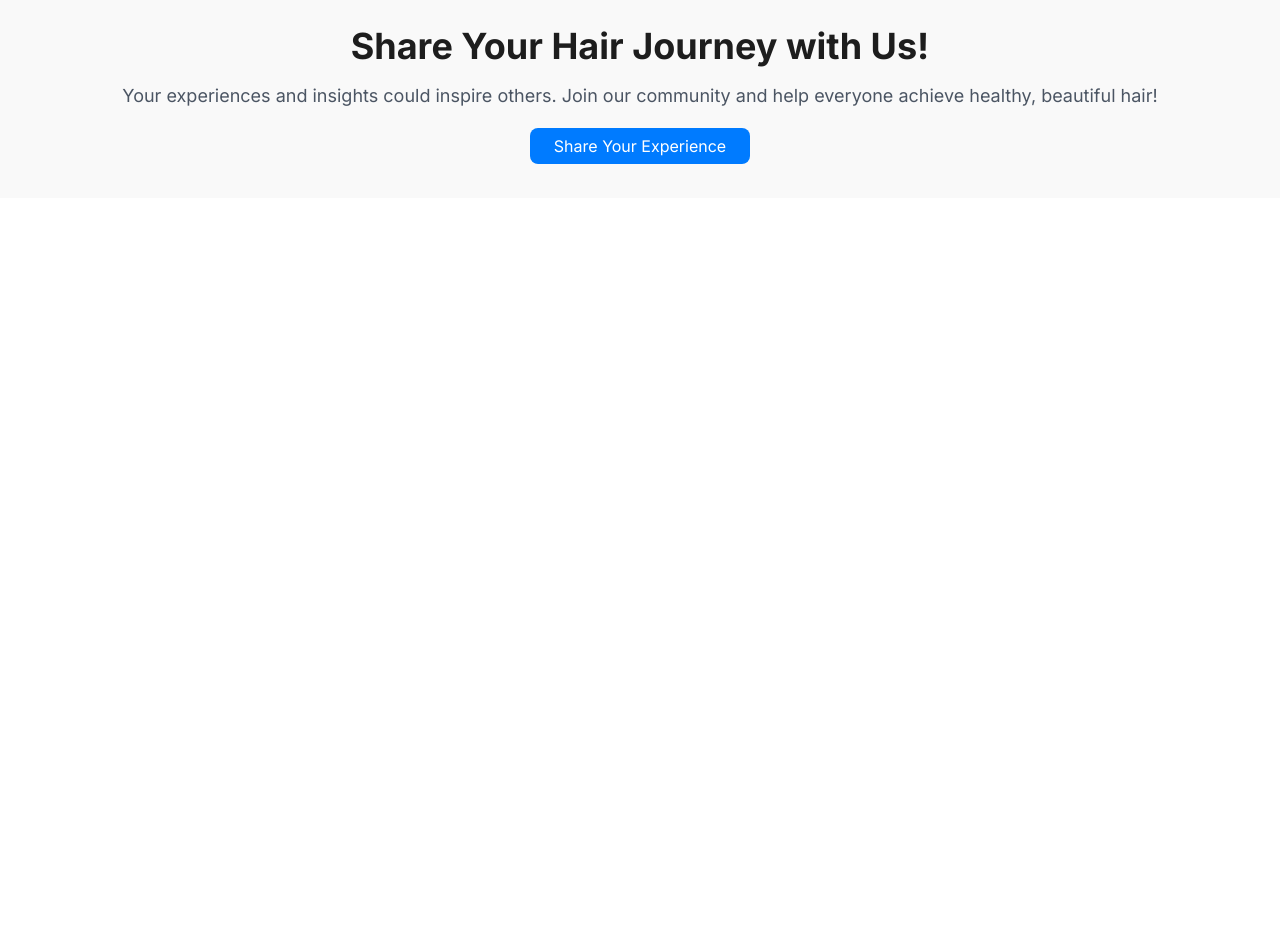
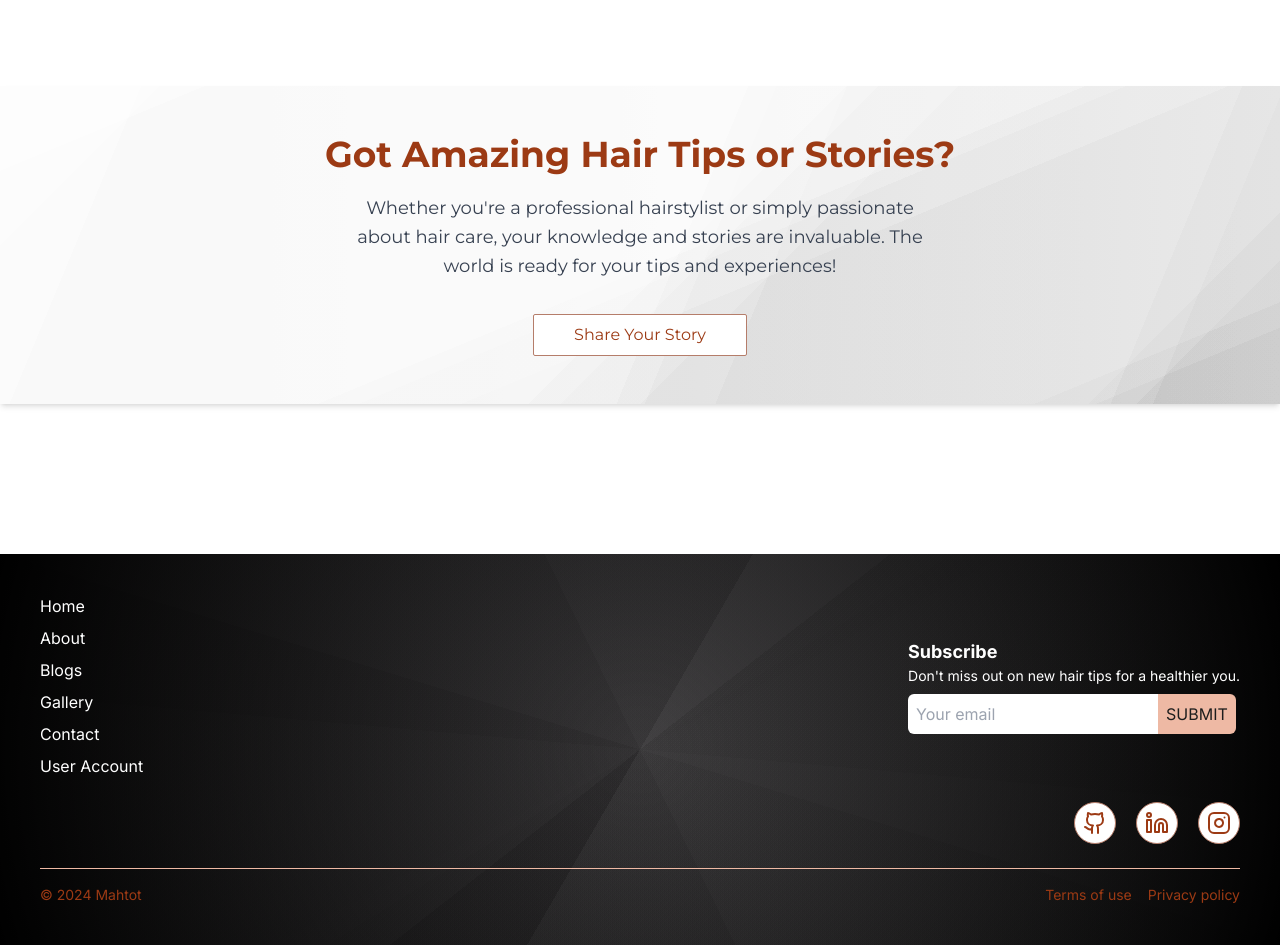
Before and after one commit to Mahtot/Hair-blog-Platform, a Next.js app: page / in a window 1280 px wide. Shown: the part 5680-6625 px from the top of the page. Before the commit the page ends 5878 px from the top, so only its background shows below. Built offline with nearby package versions, Linux system fonts and the light colour scheme.

Commit message:
done with the homepage

```diff
--- a/app/globals.css
+++ b/app/globals.css
@@ -93,3 +93,68 @@ body {
     linear-gradient(90deg, rgb(195, 195, 195), rgb(228, 228, 228));
   background-blend-mode: overlay, overlay, overlay, normal;
 }
+
+.footer {
+  background-image: radial-gradient(
+      circle at center center,
+      transparent,
+      rgb(0, 0, 0)
+    ),
+    linear-gradient(
+      300deg,
+      rgba(198, 198, 198, 0.05) 0%,
+      rgba(198, 198, 198, 0.05) 50%,
+      rgba(11, 11, 11, 0.05) 50%,
+      rgba(11, 11, 11, 0.05) 100%
+    ),
+    linear-gradient(
+      64deg,
+      rgba(54, 54, 54, 0.05) 0%,
+      rgba(54, 54, 54, 0.05) 50%,
+      rgba(132, 132, 132, 0.05) 50%,
+      rgba(132, 132, 132, 0.05) 100%
+    ),
+    linear-gradient(
+      17deg,
+      rgba(57, 57, 57, 0.05) 0%,
+      rgba(57, 57, 57, 0.05) 50%,
+      rgba(128, 128, 128, 0.05) 50%,
+      rgba(128, 128, 128, 0.05) 100%
+    ),
+    linear-gradient(
+      332deg,
+      rgba(97, 97, 97, 0.05) 0%,
+      rgba(97, 97, 97, 0.05) 50%,
+      rgba(85, 85, 85, 0.05) 50%,
+      rgba(85, 85, 85, 0.05) 100%
+    ),
+    linear-gradient(
+      148deg,
+      rgba(237, 237, 237, 0.05) 0%,
+      rgba(237, 237, 237, 0.05) 50%,
+      rgba(211, 211, 211, 0.05) 50%,
+      rgba(211, 211, 211, 0.05) 100%
+    ),
+    linear-gradient(
+      142deg,
+      rgba(168, 168, 168, 0.05) 0%,
+      rgba(168, 168, 168, 0.05) 50%,
+      rgba(32, 32, 32, 0.05) 50%,
+      rgba(32, 32, 32, 0.05) 100%
+    ),
+    linear-gradient(
+      15deg,
+      rgba(225, 225, 225, 0.05) 0%,
+      rgba(225, 225, 225, 0.05) 50%,
+      rgba(228, 228, 228, 0.05) 50%,
+      rgba(228, 228, 228, 0.05) 100%
+    ),
+    linear-gradient(
+      5deg,
+      rgba(104, 104, 104, 0.05) 0%,
+      rgba(104, 104, 104, 0.05) 50%,
+      rgba(43, 43, 43, 0.05) 50%,
+      rgba(43, 43, 43, 0.05) 100%
+    ),
+    radial-gradient(circle at center center, hsl(290, 5%, 8%), hsl(290, 5%, 8%));
+}
--- a/app/page.tsx
+++ b/app/page.tsx
@@ -1,5 +1,6 @@
 import Cta from "@/components/Cta";
 import ExpertTips from "@/components/ExpertTips";
+import Footer from "@/components/Footer";
 import HairStyles from "@/components/HairStyles";
 import Headline from "@/components/Headline";
 import HeroSection from "@/components/HeroSection";
@@ -19,6 +20,7 @@ export default function Home() {
       <HairStyles />
       <OurCommunitys />
       <Cta />
+      <Footer />
     </main>
   );
 }
--- a/components/Cta.tsx
+++ b/components/Cta.tsx
@@ -1,23 +1,21 @@
-import Link from "next/link"
+import Link from "next/link";
+
 const Cta = () => {
     return (
-        <div className="bg-[#f9f9f9] py-10 text-center">
-            <h2 className="text-3xl md:text-4xl font-bold text-[#1d1d1d] mb-4">
-                Share Your Hair Journey with Us!
-            </h2>
-            <p className="text-lg text-gray-600 mb-6">
-                Your experiences and insights could inspire others. Join our community and help everyone achieve healthy, beautiful hair!
+        <div className="cta flex flex-col items-center  py-12 px-4 text-center mt-[100px]  shadow-md font-montserrat">
+            <h1 className="font-bold text-3xl md:text-4xl text-[#9C3A14] font-montserrat mb-5">
+                Got Amazing Hair Tips or Stories?
+            </h1>
+            <p className="text-lg text-gray-700 mb-8 max-w-xl mx-auto leading-relaxed font-montserrat">
+                Whether you're a professional hairstylist or simply passionate about hair care,
+                your knowledge and stories are invaluable. The world is ready for your tips and experiences!
             </p>
-            <a
-                href="/post-blog"  // Adjust the link to your blog posting page
-                className="bg-[#007bff] text-white py-2 px-6 rounded-lg hover:bg-[#0056b3] transition duration-300"
-            >
-                Share Your Experience
-            </a>
+            <Link href={`blogs`} className="mt-auto max-w-max p-2 px-10 rounded-sm flex gap-2 border border-[#b57d6a] bg-white text-[#9C3A14] hover:text-white hover:bg-[#9C3A14] transition-all duration-300">
+                Share Your Story
+
+            </Link>
         </div>
     );
 };
 
-
-
-export default Cta
+export default Cta;
--- /dev/null
+++ b/components/Footer.tsx
@@ -0,0 +1,71 @@
+'use client';
+import logo from "@/public/logo.png";
+import SocialLinks from "./SocialLinks";
+import Link from "next/link";
+import Image from "next/image";
+import { useState } from "react";
+
+const Footer = () => {
+    const menuItems = [
+        { name: 'Home', to: '/' },
+        { name: 'About', to: '/about' },
+        { name: 'Blogs', to: '/blogs' },
+        { name: 'Gallery', to: '/gallery' },
+        { name: 'Contact', to: '/contact' },
+        { name: 'User Account', to: '/user-account' },
+    ];
+    const [email, setEmail] = useState<string>("");
+
+    const handleSubmit = (e: React.FormEvent<HTMLFormElement>) => {
+        e.preventDefault();
+        alert("Thank you for subscribing!");
+        setEmail('')
+    }
+
+    return (
+        <div className="footer flex flex-col bg-gradient-to-t from-[#F1B5BD] to-[#F6BFC5] text-white mt-[150px] p-2 md:p-10">
+            <div className="flex flex-col lg:flex-row justify-between items-start gap-10">
+                <div className="flex flex-col gap-2">
+                    {menuItems.map((item, index) => (
+                        <Link
+                            href={item.to}
+                            key={index}
+                            className="hover:text-[#eeb9a4] hover:font-bold transition-all duration-300"
+                        >
+                            {item.name}
+                        </Link>
+                    ))}
+                </div>
+                <div className="flex flex-col self-center">
+                    <h1 className="text-lg font-bold">Subscribe</h1>
+                    <p className="text-sm">Don't miss out on new hair tips for a healthier you.</p>
+                    <form onSubmit={(e) => handleSubmit(e)} className="flex mt-2 ">
+                        <input
+                            type="email"
+                            value={email}
+                            onChange={(e) => setEmail(e.target.value)}
+                            placeholder="Your email"
+                            className="p-2 w-[60vw] outline-none sm:max-w-max rounded-l-md border-none text-black"
+                            required
+                        />
+                        <button type="submit" className="max-w-max bg-[#eeb9a4] text-[#1d1d1d] p-2 rounded-r-md hover:bg-[#d99f8e] transition duration-300">
+                            SUBMIT
+                        </button>
+                    </form>
+                </div>
+            </div>
+            <div className="flex justify-center mt-6">
+                <SocialLinks />
+            </div>
+            <div className="flex flex-col sm:flex-row justify-between items-center border-t border-[#eeb9a4] mt-6 pt-4 text-[#9C3A14] gap-2">
+                <p className="text-sm order-2 sm:order-1">© 2024 Mahtot</p>
+                <div className="flex gap-4 order-1 sm:order-2">
+                    <Link href="/" className="hover:underline text-sm">Terms of use</Link>
+                    <Link href="/" className="hover:underline text-sm">Privacy policy</Link>
+                </div>
+            </div>
+        </div>
+    );
+}
+
+export default Footer;
```
